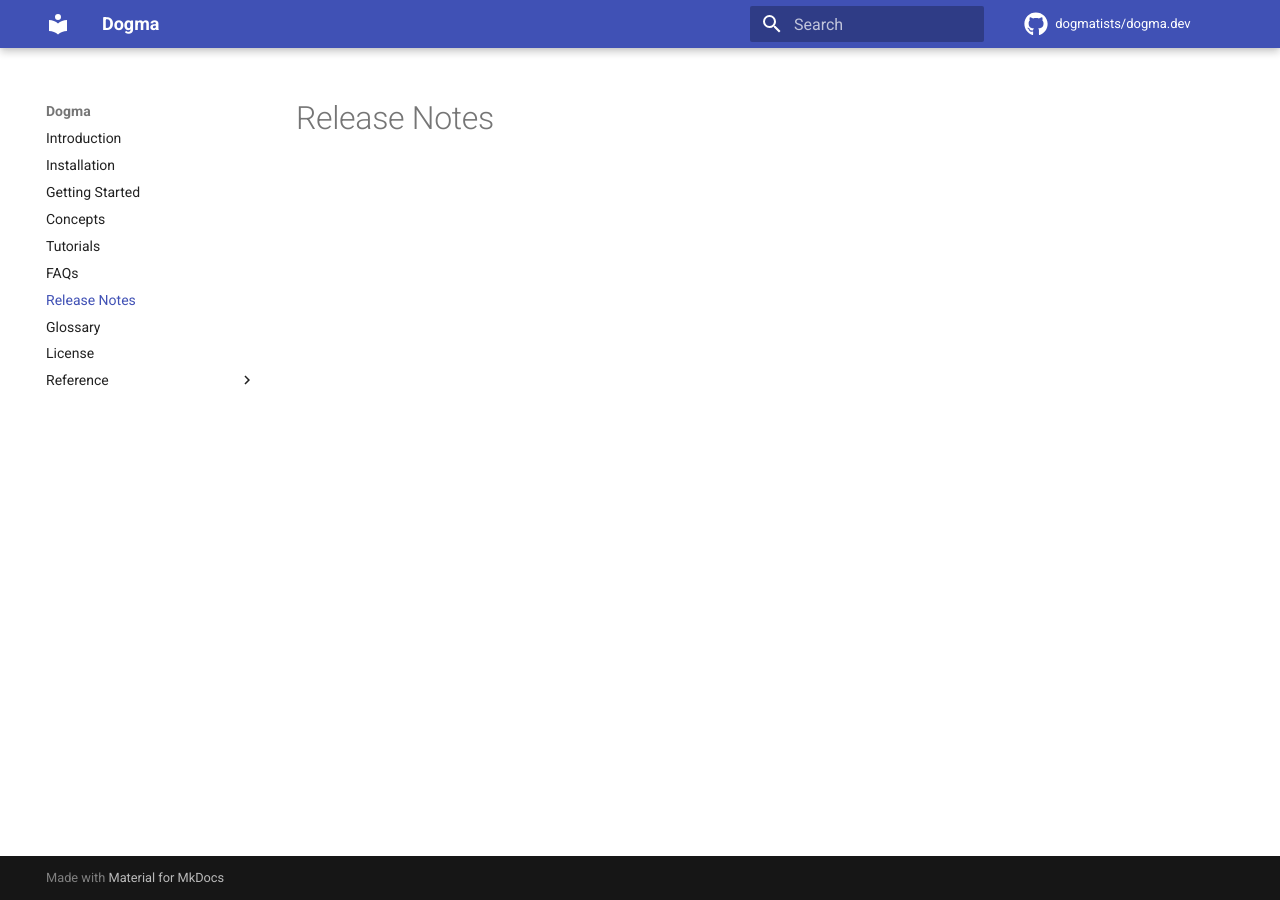
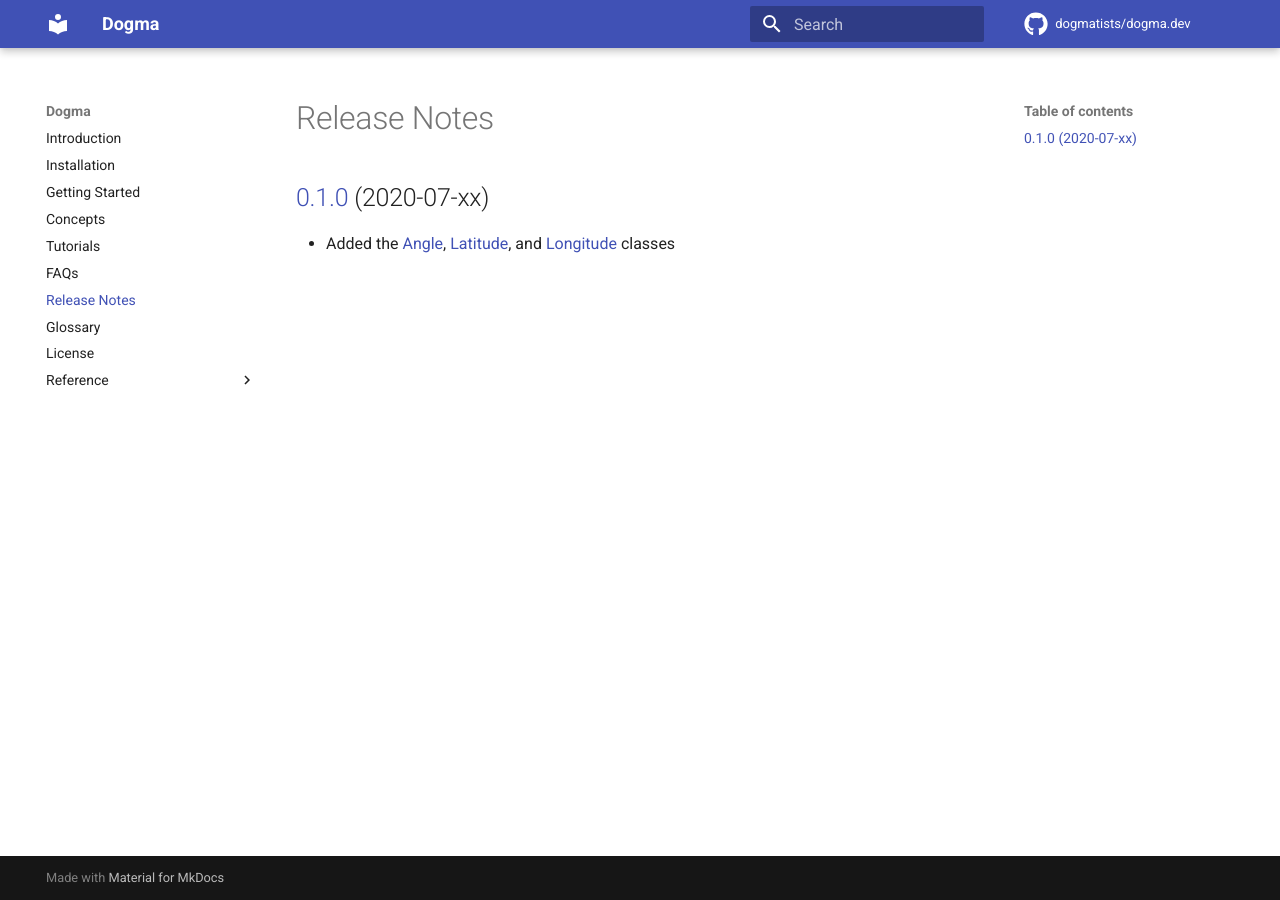
Before and after one commit to dogmatists/dogma.dev, an MkDocs documentation site: the page built from content/history.md, in a window 1280 px wide. Built offline with MkDocs 1.6.1 and Material for MkDocs 9.7.7, drawn with Linux system fonts in a browser that asks for light colours; comment, search, counter and statistics services are not loaded.

Commit message:
Added the first public release.

```diff
--- a/content/history.md
+++ b/content/history.md
@@ -3,3 +3,13 @@ title: "Dogma: Release Notes"
 ---
 
 # Release Notes
+
+## [0.1.0] (2020-07-xx)
+
+- Added the [Angle], [Latitude], and [Longitude] classes
+
+[Angle]:     Angle.md
+[Latitude]:  Latitude.md
+[Longitude]: Longitude.md
+
+[0.1.0]: https://github.com/orgs/dogmatists/projects/2
```
